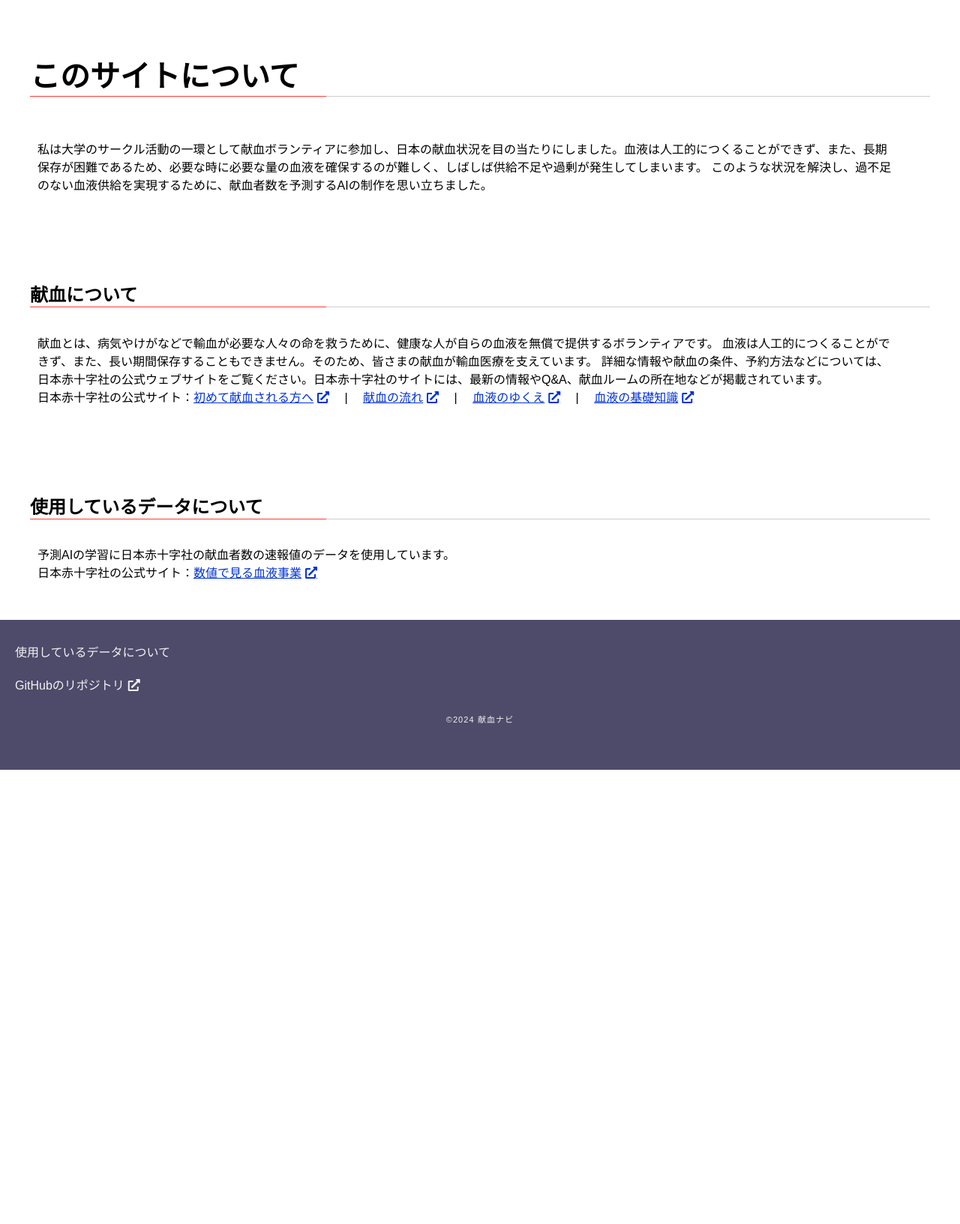
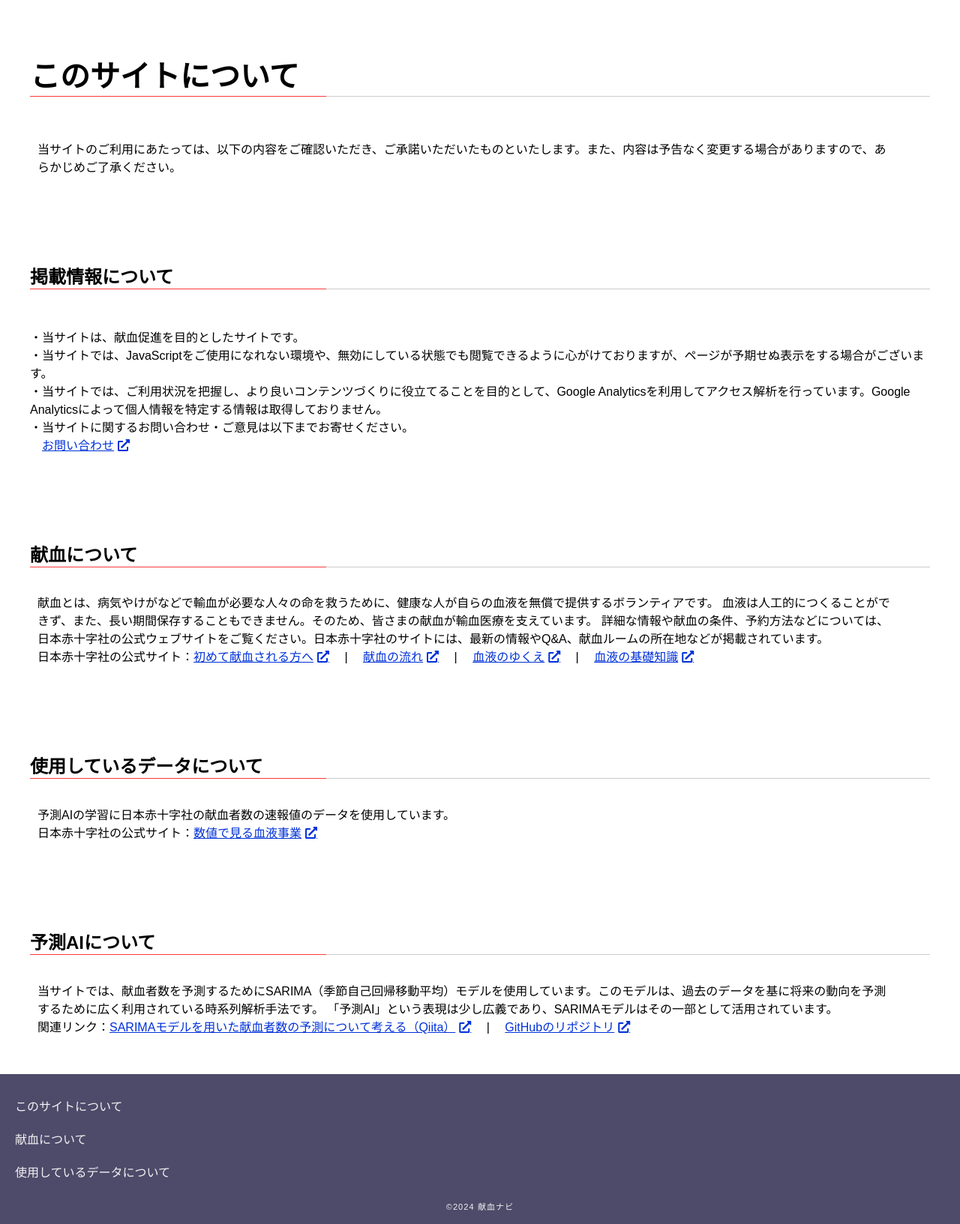
Before and after one commit to 5522079/kenketsu-navi, a Flask app: page /aboutsite in a window 1280 px wide. Shown: the part 96-1729 px from the top of the page at 75% size. Before the commit the page ends 1123 px from the top, so only its background shows below. Run offline with Flask 3, Linux system fonts and the light colour scheme; some libraries are stand-ins or nearby versions.

Commit message:
docs: 予測モデルの説明を追加

```diff
--- a/templates/aboutsite.html
+++ b/templates/aboutsite.html
@@ -3,7 +3,7 @@
 <head>
     <meta charset="UTF-8">
     <meta name ="viewport" content="width=device-width">
-    <meta name="description" content="2014年から最新の2024年までのデータを学習したAIにより3か月先の献血者数の予測し、適切なタイミングでの献血をサポートします。また、正確な情報を把握できるように都道府県ごとのリアルタイムな献血状況を併せて掲載しています。">
+    <meta name="description" content="2017年から最新の2024年までのデータを学習したAIにより3か月先の献血者数の予測し、適切なタイミングでの献血をサポートします。また、正確な情報を把握できるように都道府県ごとのリアルタイムな献血状況を併せて掲載しています。">
     <meta name="keywords" content="献血,献血状況,血液在庫,献血事業,献血者数,献血データ,献血者数の予測,献血者数の推移,献血のタイミング,時系列予測,予測モデル,AI">
     <title>献血ナビ｜このサイトについて</title>
     <link rel="stylesheet" type="text/css" href="../static/css/styles.css">
@@ -38,8 +38,21 @@
             <div class="body-heads">
                 <div class="body-head">
                     <h1 class="body-title" id="about-site">このサイトについて</h1>
-                    <p class="about-title-content">私は大学のサークル活動の一環として献血ボランティアに参加し、日本の献血状況を目の当たりにしました。血液は人工的につくることができず、また、長期保存が困難であるため、必要な時に必要な量の血液を確保するのが難しく、しばしば供給不足や過剰が発生してしまいます。
-                        このような状況を解決し、過不足のない血液供給を実現するために、献血者数を予測するAIの制作を思い立ちました。</p>
+                    <p class="about-title-content">当サイトのご利用にあたっては、以下の内容をご確認いただき、ご承諾いただいたものといたします。また、内容は予告なく変更する場合がありますので、あらかじめご了承ください。</p>
+                </div>
+            </div>
+            <div class="body-contents">
+                <div class="body-content">
+                    <h2 class="about-title" id="about-data">掲載情報について</h2>
+                    <p class="about-title-content">
+                        <ul>
+                            <li class="list">・当サイトは、献血促進を目的としたサイトです。</li>
+                            <li class="list">・当サイトでは、JavaScriptをご使用になれない環境や、無効にしている状態でも閲覧できるように心がけておりますが、ページが予期せぬ表示をする場合がございます。</li>
+                            <li class="list">・当サイトでは、ご利用状況を把握し、より良いコンテンツづくりに役立てることを目的として、Google Analyticsを利用してアクセス解析を行っています。Google Analyticsによって個人情報を特定する情報は取得しておりません。</li>
+                            <li class="list">・当サイトに関するお問い合わせ・ご意見は以下までお寄せください。</li>
+                            <li>&emsp;<a class="jrc-link" href="https://www.noway-form.com/ja/f/67a48750-b9a1-4f7f-aec1-0d07d2bd0a06" target="_blank" rel="noopener noreferrer">お問い合わせ</a></li>
+                        </ul>
+                    </p>
                 </div>
             </div>
             <div class="body-contents">
@@ -70,16 +83,27 @@
                     </p>
                 </div>
             </div>
+            <div class="body-contents">
+                <div class="body-content">
+                    <h2 class="about-title" id="about-data">予測AIについて</h2>
+                    <p class="about-title-content">
+                        当サイトでは、献血者数を予測するためにSARIMA（季節自己回帰移動平均）モデルを使用しています。このモデルは、過去のデータを基に将来の動向を予測するために広く利用されている時系列解析手法です。
+                        「予測AI」という表現は少し広義であり、SARIMAモデルはその一部として活用されています。
+                        <br>
+                        関連リンク：<a class="jrc-link" href="https://www.jrc.or.jp/donation/blood/data/" target="_blank" rel="noopener noreferrer">SARIMAモデルを用いた献血者数の予測について考える（Qiita）</a>
+                        &emsp;|&emsp;
+                        <a class="jrc-link" href="https://github.com/5522079/kenketsu_navi_test" target="_blank" rel="noopener noreferrer">GitHubのリポジトリ</a>
+                    </p>
+                </div>
+            </div>
         </div>
     </div>
     <footer>
         <div class="footer-ites">
             <ul class="footer-item">
-                <li><a href="/aboutsite">使用しているデータについて</a></li>
-<!--
-                <li><a href="#" target="_blank" rel="noopener noreferrer">このサイトについて（技術記事）</a></li>
--->
-                <li><a href="https://github.com/5522079/kenketsu_navi_test" target="_blank" rel="noopener noreferrer">GitHubのリポジトリ</a></li>
+                <li><a class="menu__item" href="/aboutsite">このサイトについて</a></li>
+                <li><a class="menu__item" href="/aboutsite">献血について</a></li>
+                <li><a class="menu__item" href="/aboutsite">使用しているデータについて</a></li>
             </ul>
         </div>
         <p class="copyright">©2024 献血ナビ</p>
```
Also changed, not shown: templates/index.html (+7 -9 lines).
